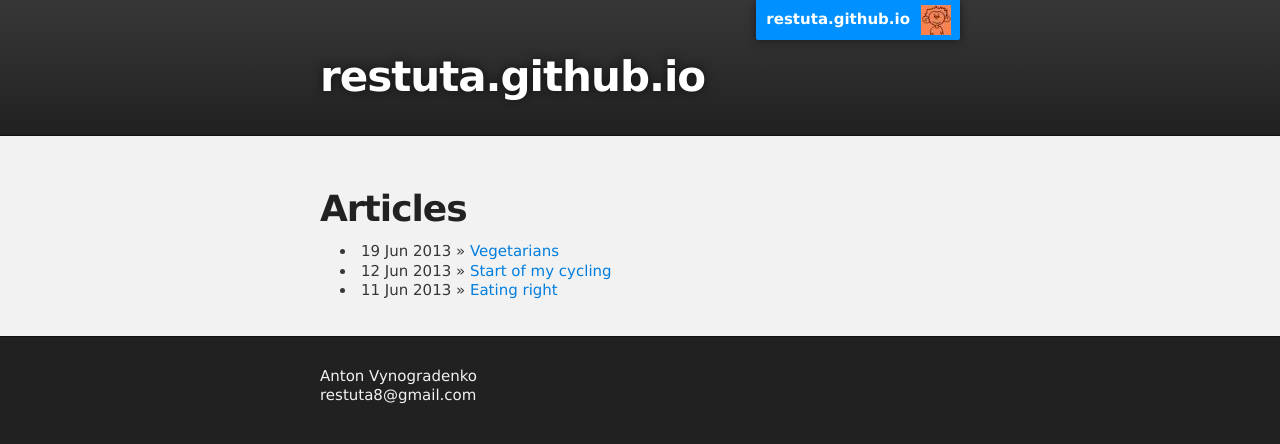
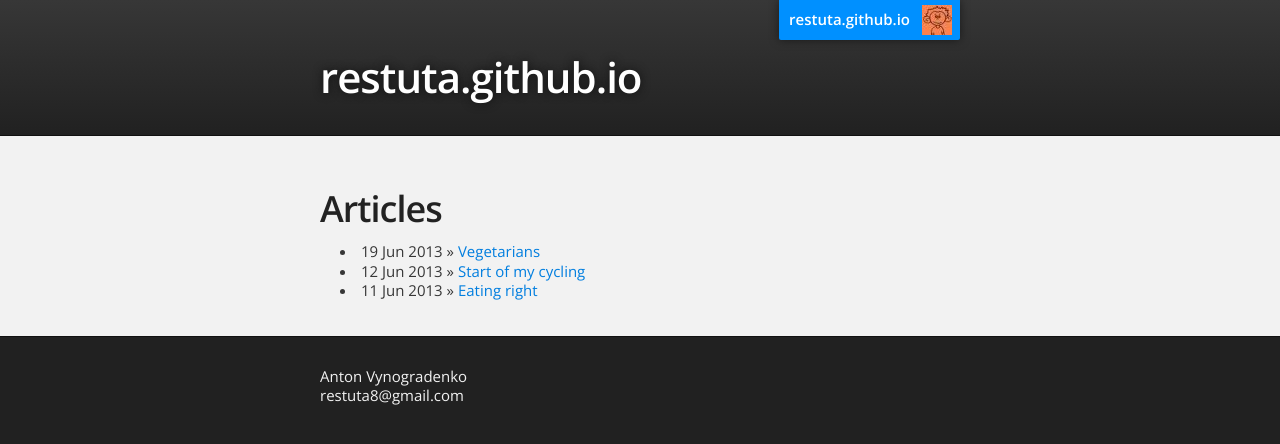
Before and after one commit to Restuta/restuta.github.io, a Jekyll site: the page built from index.html, in a window 1280 px wide. Shown: the top 444 px of the page. Built offline with Jekyll 4.4.1, drawn with Linux system fonts in a browser that asks for light colours.

Commit message:
added Google's Open Sans font

```diff
--- a/_layouts/default.html
+++ b/_layouts/default.html
@@ -7,6 +7,7 @@
     <meta name="description" content="{{ page.title }}" />
 
     <link rel="stylesheet" type="text/css" media="screen" href="/css/stylesheet.css">
+    <link href='http://fonts.googleapis.com/css?family=Open+Sans:400italic,400,600&subset=latin,cyrillic-ext' rel='stylesheet' type='text/css'>
 
     <title>{{ page.title }}</title>
   </head>
--- a/css/stylesheet.css
+++ b/css/stylesheet.css
@@ -60,7 +60,7 @@
   color:#373737;
   background: #212121;
   font-size: 15px;
-  font-family: 'Lucida Grande', Helvetica, Arial, sans-serif;
+  font-family: 'Open Sans','Lucida Grande', Helvetica, Arial, sans-serif;
   line-height: 1.3;
   -webkit-font-smoothing: antialiased;
 }
@@ -69,7 +69,7 @@
   margin: 10px 0;
   font-weight: 700;
   color:#222222;
-  font-family: 'Lucida Grande', 'Calibri', Helvetica, Arial, sans-serif;
+  font-family: 'Open Sans','Lucida Grande', 'Calibri', Helvetica, Arial, sans-serif;
   letter-spacing: -1px;
 }
 
```
